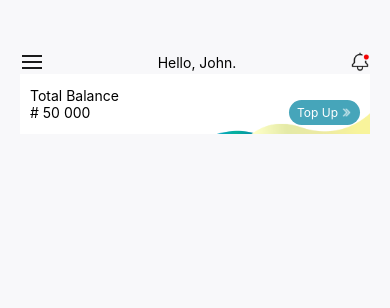
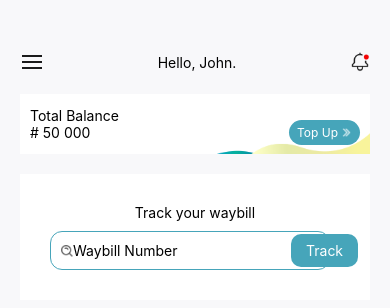
Before and after one commit to FUSION-FUSION/Mobile-Assessment-React-Native, a React Native app: screen /HomeScreen in a window 390 px wide. Shown: the top 308 px of the page. Built offline with nearby package versions, Linux system fonts and the light colour scheme.

Commit message:
Started Homescreen and still on it...

```diff
--- a/screens/HomeScreen.js
+++ b/screens/HomeScreen.js
@@ -1,4 +1,4 @@
-import { View, Text, Image } from "react-native";
+import { View, Text, Image, TextInput, StyleSheet } from "react-native";
 import React from "react";
 
 const HomeScreen = () => {
@@ -16,6 +16,7 @@ const HomeScreen = () => {
                     justifyContent: "space-between",
                     alignItems: "center",
                     marginHorizontal: 20,
+                    paddingBottom: 20,
                 }}
             >
                 <Image
@@ -55,7 +56,6 @@ const HomeScreen = () => {
                             paddingHorizontal: 8,
                             borderRadius: 15,
                             paddingVertical: 5,
-                            // marginTop: 15,
                             zIndex: 9999,
                             top: 8,
                         }}
@@ -80,8 +80,61 @@ const HomeScreen = () => {
                     />
                 </View>
             </View>
+
+            <View
+                style={{
+                    marginTop: 20,
+                    backgroundColor: "#ffffff",
+                    marginHorizontal: 20,
+                    paddingVertical: 30,
+                }}
+            >
+                <Text style={{ textAlign: "center" }}>Track your waybill</Text>
+                <View style={styles.input}>
+                    <Image
+                        source={require("../assets/Shipify-Assets/ic-search.png")}
+                        style={{
+                            width: 12,
+                            height: 12,
+                        }}
+                    />
+
+                    <TextInput placeholder="Waybill Number" />
+
+                    <View
+                        style={{
+                            backgroundColor: "#46a5ba",
+                            paddingVertical: 6,
+                            paddingHorizontal: 15,
+                            borderRadius: 10,
+                            paddingVertical: 8,
+                        }}
+                    >
+                        <Text style={{ color: "#ffffff" }}>Track</Text>
+                    </View>
+                </View>
+            </View>
         </View>
     );
 };
 
+const styles = StyleSheet.create({
+    input: {
+        width: "80%",
+        borderColor: "#46a5ba",
+        borderRadius: 12,
+        backgroundColor: "#ffffff",
+        textAlign: "left",
+        fontSize: 14,
+        marginTop: 10,
+        borderWidth: 1,
+        marginHorizontal: 30,
+        flexDirection: "row",
+        justifyContent: "space-between",
+        alignItems: "center",
+        paddingVertical: 2,
+        paddingLeft: 10,
+        paddingRight: 2,
+    },
+});
 export default HomeScreen;
```
